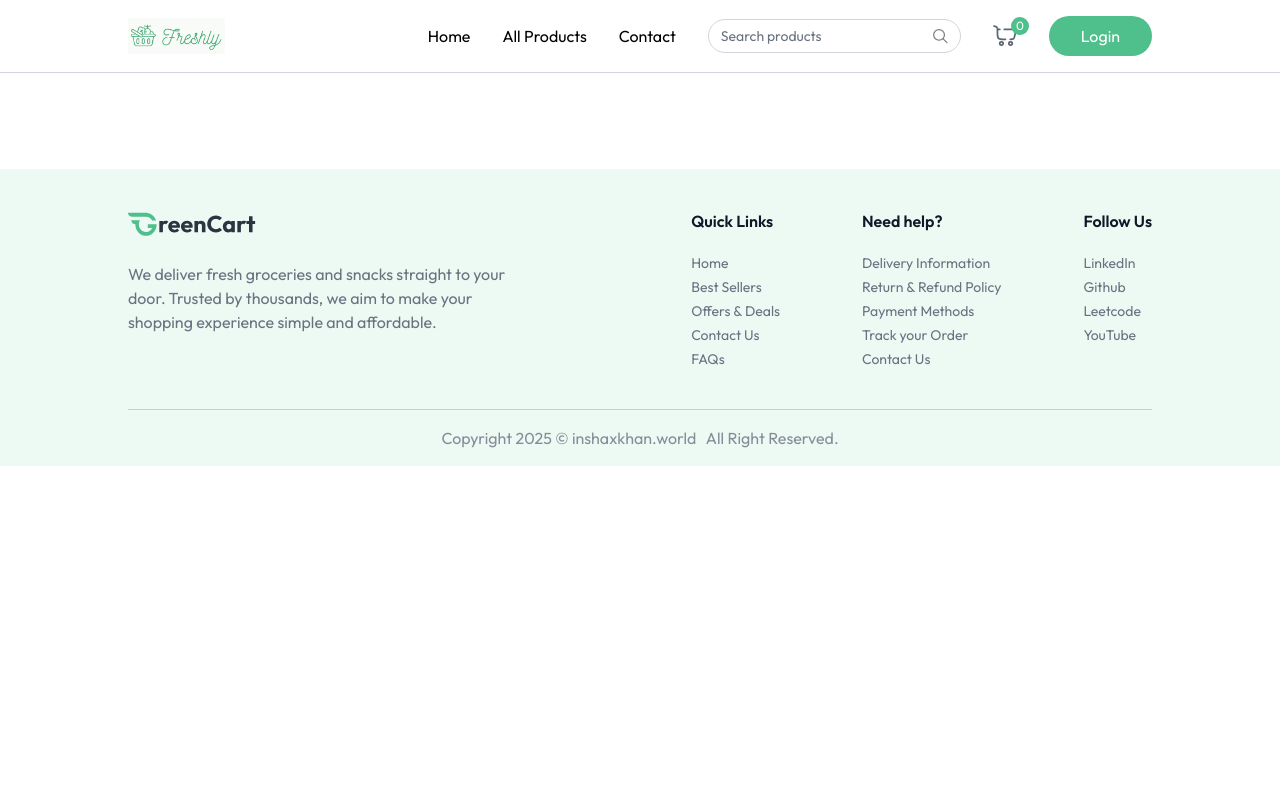
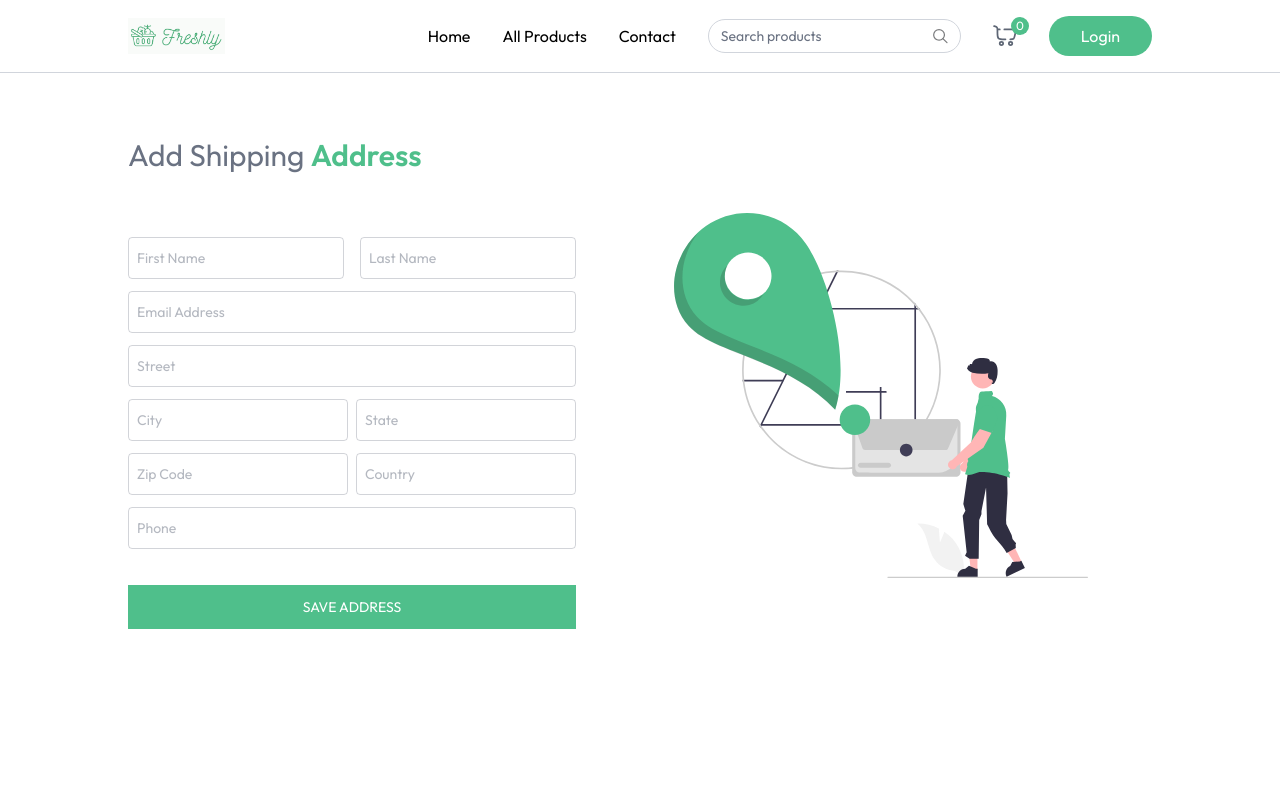
Before and after one commit to inshaxkhan/freshly, a React (Vite) app in the folder client/: page /add-address in a window 1280 px wide. Shown: the top 800 px of the page. Built offline with nearby package versions, Linux system fonts and the light colour scheme.

Commit message:
create /add-address page

```diff
--- a/client/src/App.jsx
+++ b/client/src/App.jsx
@@ -10,6 +10,7 @@
 import ProductCategory from './pages/ProductCategory'
 import ProductDetails from './pages/ProductDetails'
 import Cart from './pages/Cart'
+import AddAdress from './pages/AddAdress'
 
 const App = () => {
 
@@ -30,6 +31,7 @@
           <Route path='/products/:category' element={<ProductCategory />} />
           <Route path='/products/:category/:id' element={<ProductDetails />} />
           <Route path='/cart' element={<Cart />} />
+          <Route path='/add-address' element={<AddAdress />} />
 
         </Routes>
       </div>
--- /dev/null
+++ b/client/src/pages/AddAdress.jsx
@@ -0,0 +1,79 @@
+import React, { useState } from "react";
+import { assets } from "../assets/assets";
+
+// Input field component
+const InputField = ({ type, placeholder, name, handleChange, address }) => (
+  <input className="w-full px-2 py-2.5 border border-gray-500/30 rounded outline-none text-gray-500 focus:border-primary transition"
+    type={type}
+    placeholder={placeholder}
+    onChange={handleChange}
+    name={name}
+    value={address[name]}
+    required
+  />
+);
+
+const AddAdress = () => {
+  const [address, setAddress]=useState({
+    firstName:'',
+    lastName:'',
+    email:'',
+    street:'',
+    city:'',
+    state:'',
+    zipcode:'',
+    country:'',
+    phone:'',
+});
+
+
+const handleChange=(e)=>{
+  const {name, value} = e.target;
+
+  setAddress((prevAddress)=>({
+    ...prevAdress,
+    [name]: value,
+  }))
+}
+  const onSubmitHandler = async (e) => {
+    e.preventDefault();
+  };
+  return (
+    <div className="mt-16 pb-16">
+      <p className="text-2xl md:text-3xl text-gray-500">
+        Add Shipping <span className="font-semibold text-primary">Address</span>{" "}
+      </p>
+      <div className="flex flex-col-reverse md:flex-row justify-between mt-10">
+        <div className="flex-1 max-w-md">
+          <form onSubmit={onSubmitHandler} className="space-y-3 mt-6 text-sm">
+            <div className="grid grid-cols-2 gap-4">
+              <InputField handleChange={handleChange} address={address} name='firstName' type="text" placeholder="First Name" />
+              <InputField handleChange={handleChange} address={address} name='lastName' type="text" placeholder="Last Name" />
+            </div>
+            <InputField handleChange={handleChange} address={address} name='email' type="email" placeholder="Email Address" />
+            <InputField handleChange={handleChange} address={address} name='street' type="text" placeholder="Street" />
+            <div className="grid grid-cols-2 gap-2">
+              <InputField handleChange={handleChange} address={address} name='city' type="text" placeholder="City" />
+              <InputField handleChange={handleChange} address={address} name='state' type="text" placeholder="State" />
+            </div>
+            <div className="grid grid-cols-2 gap-2">
+              <InputField handleChange={handleChange} address={address} name='zipcode' type="number" placeholder="Zip Code" />
+              <InputField handleChange={handleChange} address={address} name='country' type="text" placeholder="Country" />
+            </div>
+            <InputField handleChange={handleChange} address={address} name='phone' type="text" placeholder="Phone" />
+            <button className="w-full mt-6 bg-primary text-white py-3 hover:bg-primary-dull transition cursor-pointer uppercase">
+              Save address
+            </button>
+          </form>
+        </div>
+        <img
+          src={assets.add_address_iamge}
+          alt="add address"
+          className="md:mr-16 mb-16 md:mt-0"
+        />
+      </div>
+    </div>
+  );
+};
+
+export default AddAdress;
--- a/client/src/pages/Cart.jsx
+++ b/client/src/pages/Cart.jsx
@@ -95,7 +95,7 @@
                                 {addresses.map((address, index)=>(<p onClick={() => {setSelectedAddress(address); setShowAddress(false)}} className="text-gray-500 p-2 hover:bg-gray-100">
                                     {address.street}, {address.city}, {address.state}, {address.country}
                                 </p>))}
-                                <p onClick={() => navigate("/addAddress")} className="text-primary text-center cursor-pointer p-2 hover:bg-primary/10">
+                                <p onClick={() => navigate("/add-address")} className="text-primary text-center cursor-pointer p-2 hover:bg-primary/10">
                                     Add address
                                 </p>
                             </div>
```
